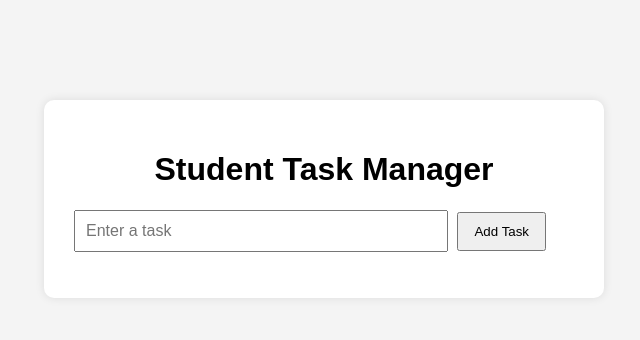
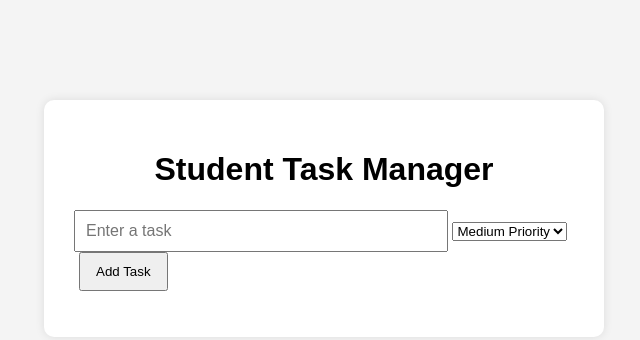
Before and after one commit to RabeyaHamood1998/student-task-manager, a plain HTML site: page index.html in a window 1280 px wide. Shown: the whole page, without its empty margins (316-956 px from the left). Drawn offline with Linux system fonts and the light colour scheme.

Commit message:
Add priority selection interface #2

```diff
--- a/index.html
+++ b/index.html
@@ -22,6 +22,12 @@
             placeholder="Enter a task"
         >
 
+        <select id="prioritySelect">
+            <option value="High">High Priority</option>
+            <option value="Medium" selected>Medium Priority</option>
+            <option value="Low">Low Priority</option>
+        </select>
+
         <button onclick="addTask()">
             Add Task
         </button>
```
